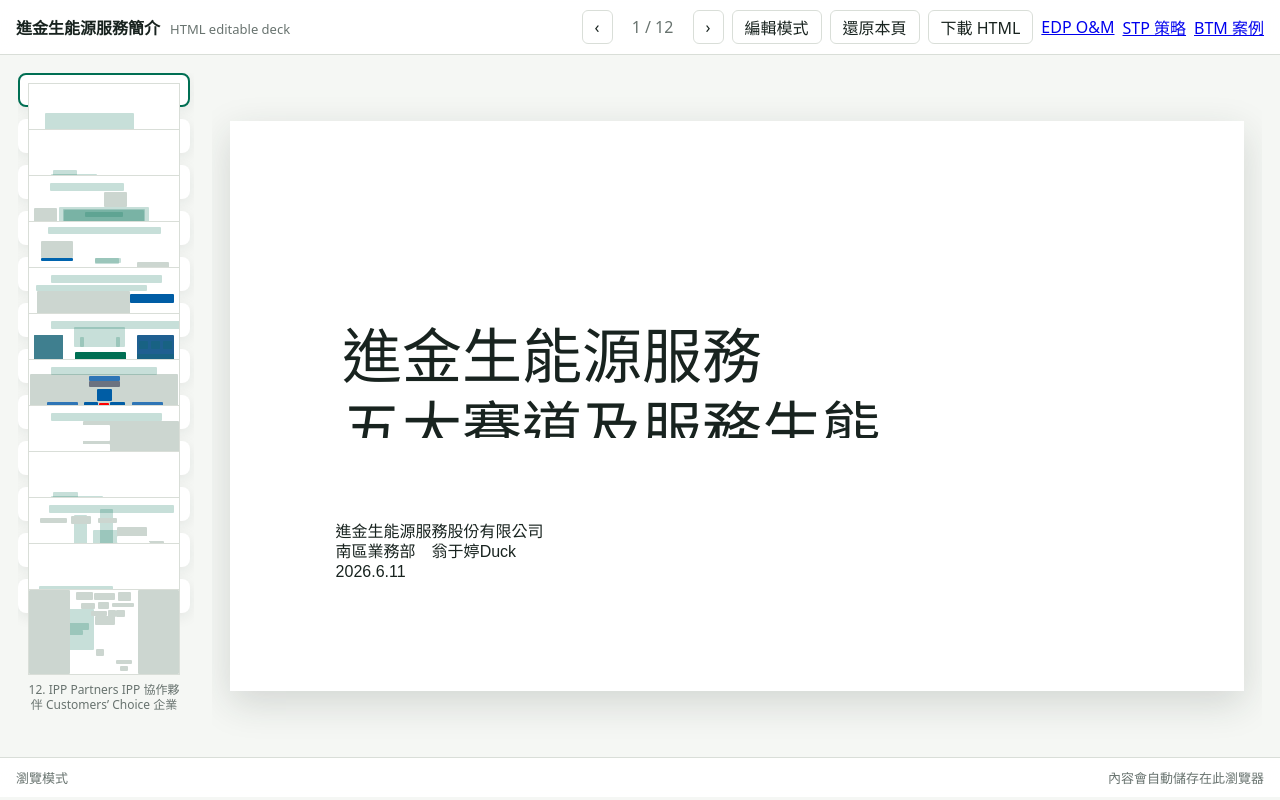
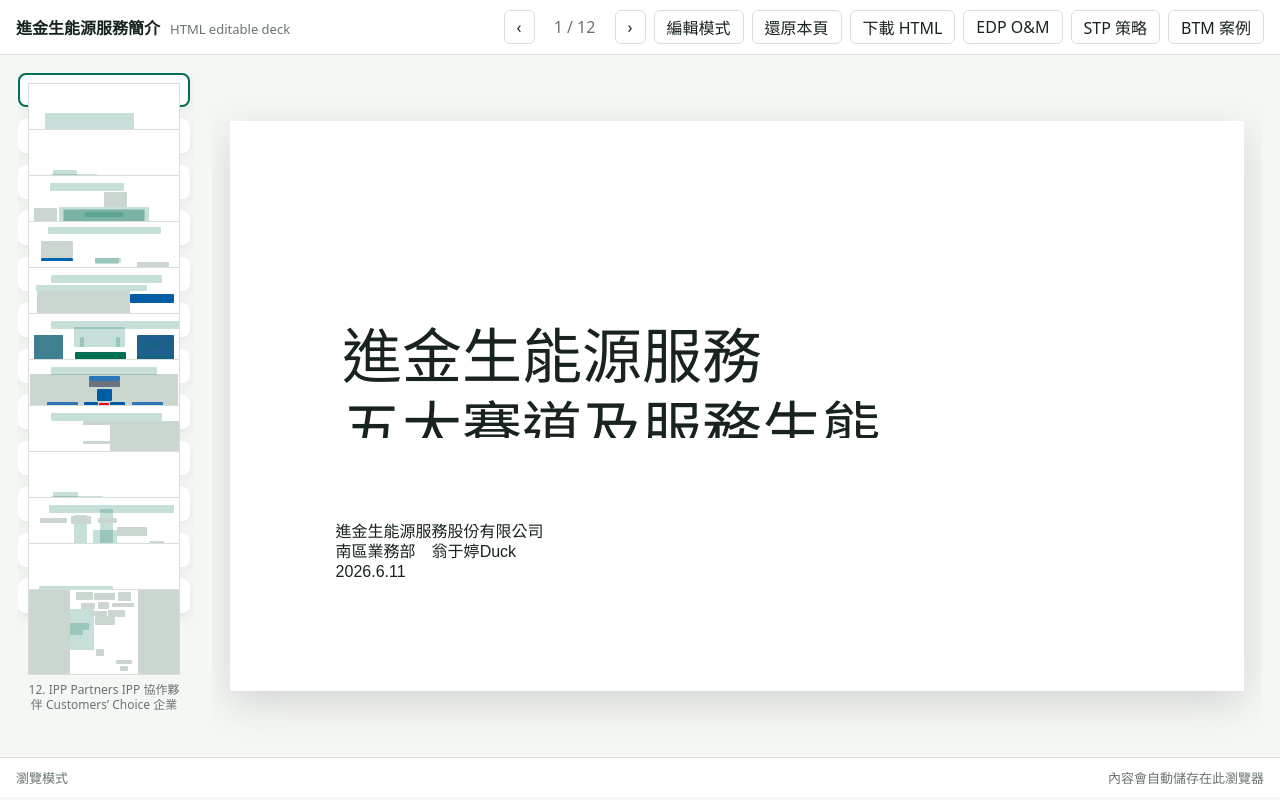
Before and after one commit to davidyeh51/fubon-energy-jinjinsheng-html, a plain HTML site: page index.html in a window 1280 px wide. Drawn offline with Linux system fonts and the light colour scheme.

Commit message:
Add homepage link button styles

```diff
--- a/styles.css
+++ b/styles.css
@@ -48,6 +48,23 @@ button[aria-pressed="true"] {
   color: #fff;
   border-color: var(--green);
   background: var(--green);
+}
+
+.link-button {
+  display: inline-flex;
+  align-items: center;
+  height: 34px;
+  border: 1px solid var(--line);
+  border-radius: 6px;
+  padding: 0 12px;
+  color: var(--ink);
+  background: #fff;
+  text-decoration: none;
+  font: inherit;
+}
+
+.link-button:hover {
+  border-color: var(--green);
 }
 
 .topbar,
```
